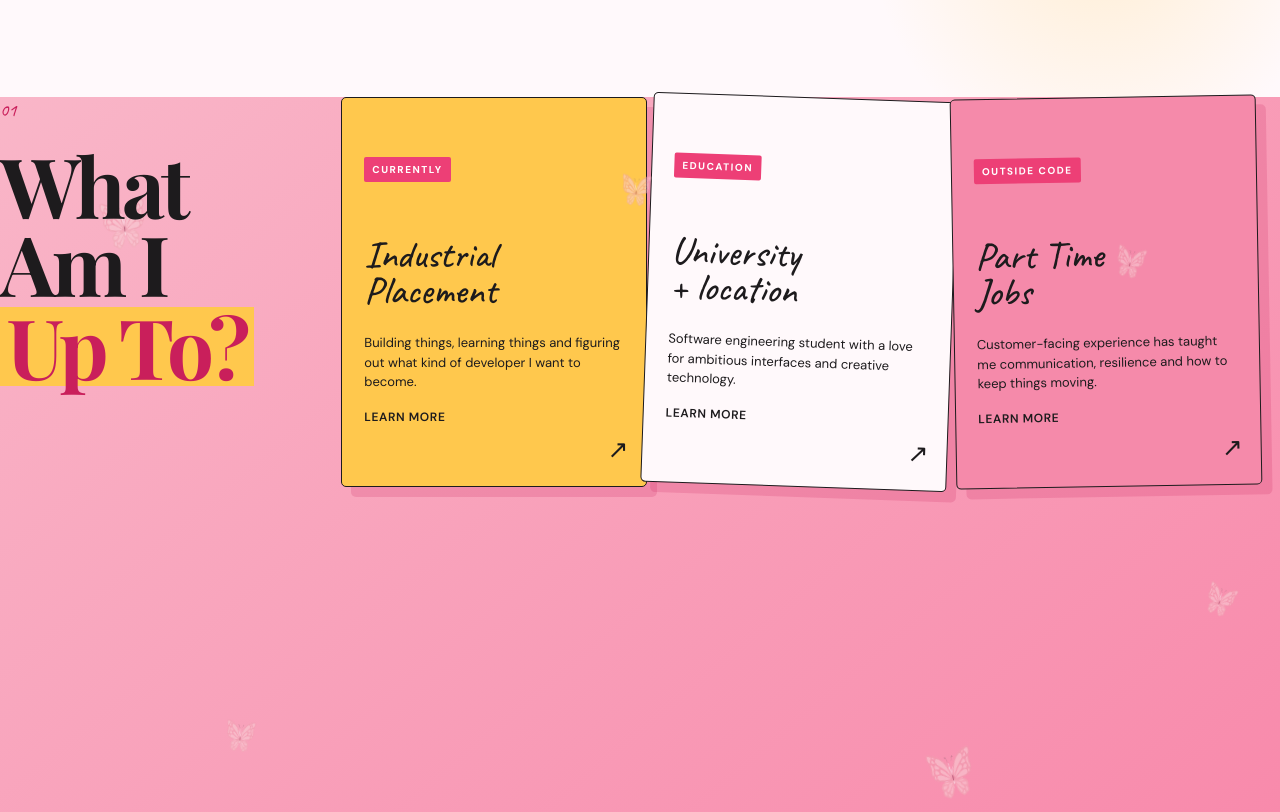
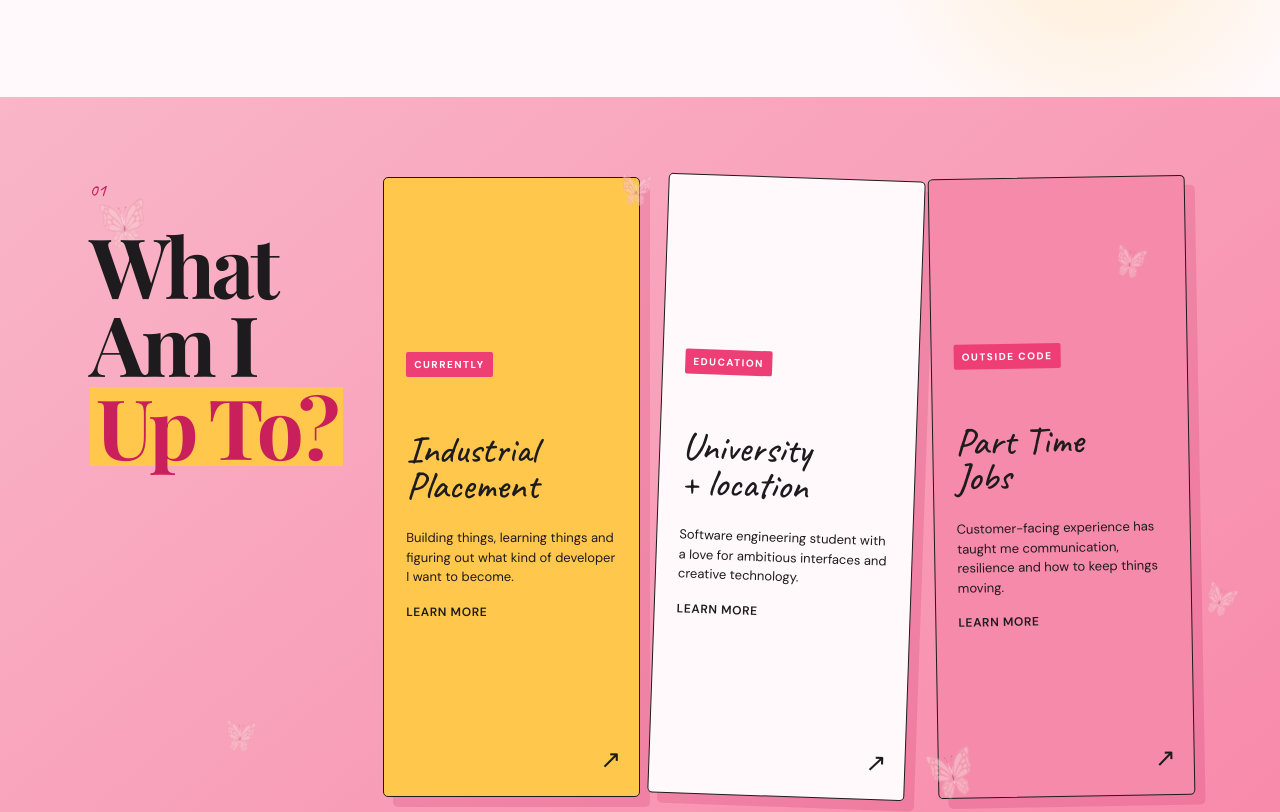
Before and after one commit to micstephenson/MichayliaStephensonPortfolio, a React (Vite) app: page / in a window 1280 px wide. Shown: the part 703-1515 px from the top of the page. Built offline with nearby package versions, Linux system fonts and the light colour scheme; a web font is replaced by a local one.

Commit message:
Update portfolio

```diff
--- a/src/index.css
+++ b/src/index.css
@@ -401,6 +401,11 @@ a {
   overflow: hidden;
 }
 
+.experience {
+  min-height: 100svh;
+  padding: 80px 7vw 100px;
+}
+
 .section-label h2 {
   font-size: clamp(55px, 6.5vw, 105px);
   line-height: 0.94;
@@ -442,6 +447,14 @@ a {
   gap: 18px;
   align-items: stretch;
 }
+
+.experience-cards {
+  display: grid;
+  grid-template-columns: repeat(3, 1fr);
+  gap: 18px;
+  align-items: stretch;
+}
+
 
 .info-card {
   min-height: 390px;
```
